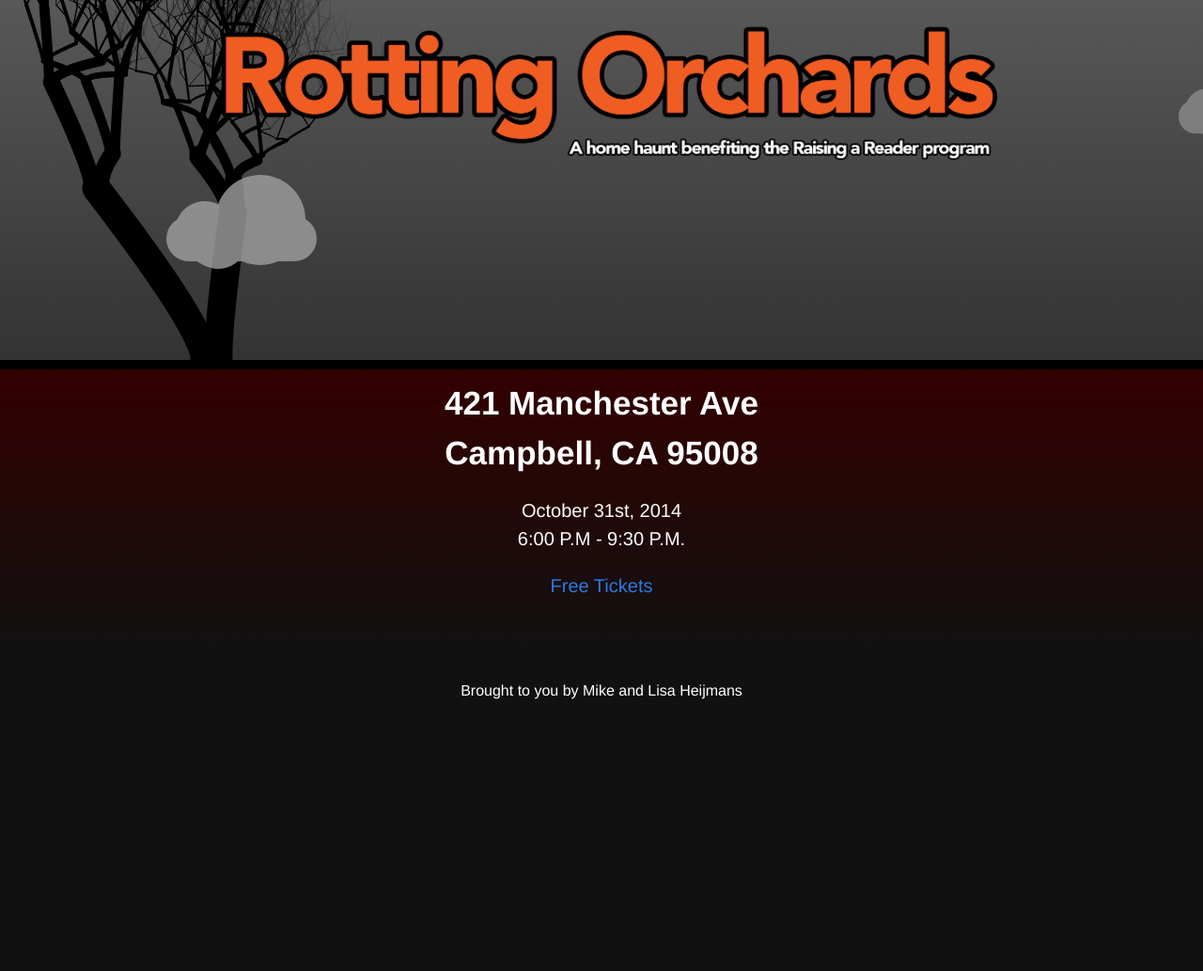
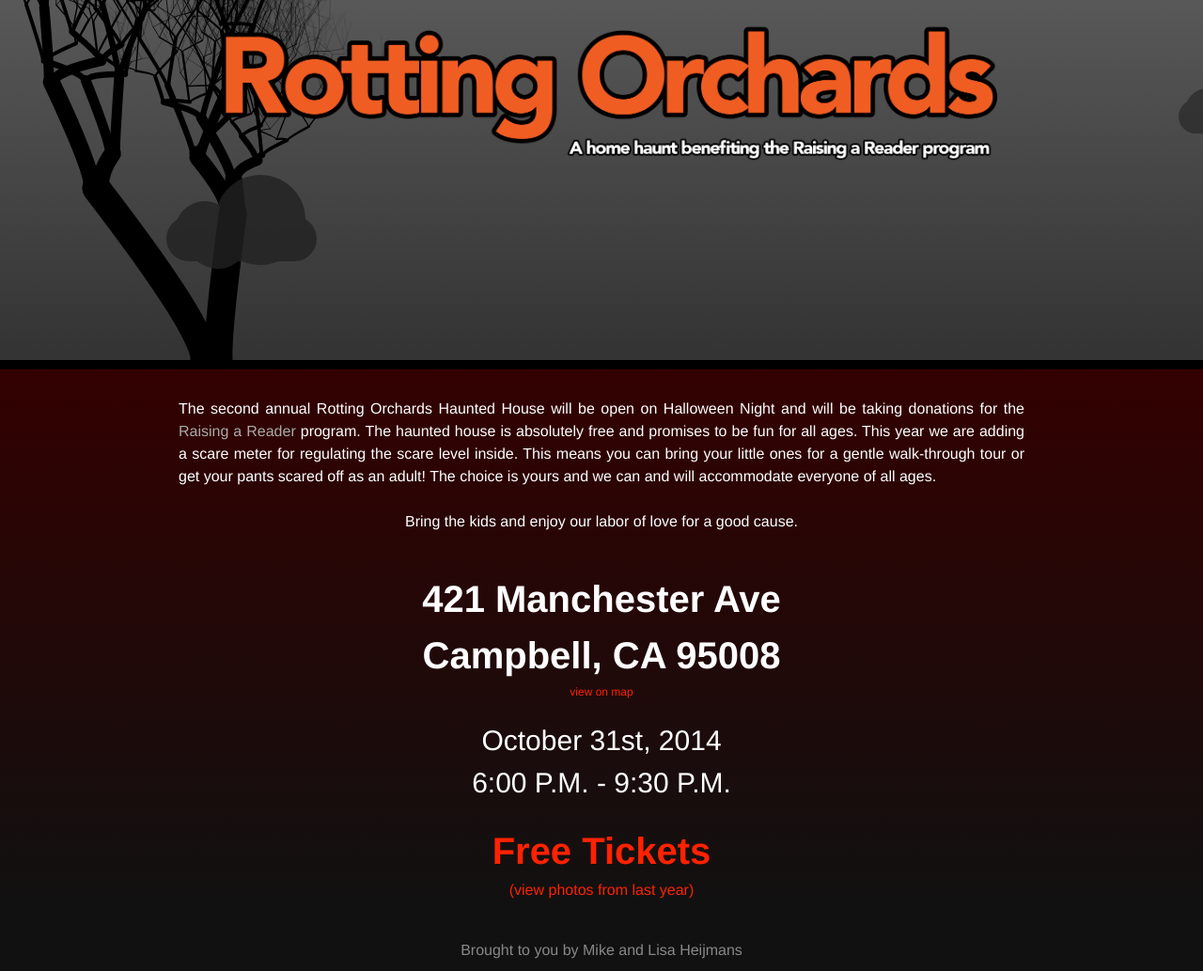
Before and after one commit to parabuzzle/rottingorchards.com, a plain HTML site: page index.html in a window 1280 px wide. Shown: the part 217-1250 px from the top of the page at 94% size. Before the commit the page ends 974 px from the top, so only its background shows below. Drawn offline with Linux system fonts and the light colour scheme.

Commit message:
update the site

```diff
--- a/css/clouds.css
+++ b/css/clouds.css
@@ -17,7 +17,7 @@
 .cloud {
   z-index: 1;
   width: 200px; height: 60px;
-  background: #a0a0a0;
+  background: #222;
 
   border-radius: 200px;
   -moz-border-radius: 200px;
@@ -29,7 +29,7 @@
 .cloud:before, .cloud:after {
   content: '';
   position: absolute;
-  background: #a0a0a0;
+  background: #222;
   width: 100px; height: 80px;
   position: absolute; top: -15px; left: 10px;
 
--- a/css/main.css
+++ b/css/main.css
@@ -16,6 +16,7 @@ body {
   background-color: #111;
   margin: 0;
   padding: 0;
+  color:#fff;
 }
 
 h1, h2, h3, h4, h5, h6 { font-size: 100%; font-weight: 400; }
@@ -81,7 +82,7 @@ a:visited { color: #205caa; }
 #content {
   min-height:300px;
   _height: 300px;
-  color:#fff;
+  z-index: 2;
   margin:auto;
   background: -webkit-linear-gradient(top, #330000 0%, #111 100%);
   background: -linear-gradient(top, #330000 0%, #111 100%);
@@ -89,22 +90,33 @@ a:visited { color: #205caa; }
 }
 
 #address {
+  position: relative;
+  z-index: 2;
   padding:10px;
-  font-size: 35px;
+  font-size: 40px;
   font-weight: bold;
   text-align:center;
 }
 
 #time {
+  position: relative;
+  z-index: 3;
   padding:10px;
-  font-size: 20px;
+  font-size: 30px;
   text-align:center;
 }
 
 #tix {
+  position: relative;
+  z-index: 3;
   padding:10px;
-  font-size: 20px;
+  font-size: 40px;
   text-align:center;
+  font-weight:bold;
+}
+#photos {
+  font-size:16px;
+  font-weight:normal;
 }
 
 #lightning {
@@ -115,9 +127,56 @@ a:visited { color: #205caa; }
 }
 
 #footer {
+  position: relative;
+  z-index: 2;
   text-align:center;
   padding-top:30px;
   padding-bottom:10px;
-  color:#fff;
+  color:#888;
   background:#111;
 }
+
+#summary {
+  position: relative;
+  z-index: 2;
+  width:900px;
+  padding:30px;
+  z-index:3;
+  margin:auto;
+  border-radius: 10px;
+  text-align: justify;
+}
+
+#tombstone {
+  left:26%;
+  bottom: -400px;
+  margin: auto;
+  text-align:center;
+  position: absolute;
+  z-index: 1;
+}
+
+#map {
+  margin:auto;
+  width:800px;
+  position: relative;
+  z-index:1;
+  padding:20px;
+}
+
+#info {
+  position: relative;
+  z-index:3;
+}
+
+#content a {color:#FF2200;}
+#content a:hover {color:#fff;}
+
+#summary a {color: #aaa;}
+
+#map-link {
+  font-size:12px;
+  font-weight: normal;
+}
+
+.center { text-align: center;}
--- a/index.html
+++ b/index.html
@@ -34,18 +34,35 @@
     </div>
 
     <div id="content">
+
+    <div id="summary">
+        The second annual Rotting Orchards Haunted House will be open on Halloween Night and will be taking donations for the <a href="http://www.raisingareader.org/" target="_blank">Raising a Reader</a> program. The haunted house is absolutely free and promises to be fun for all ages. This year we are adding a scare meter for regulating the scare level inside. This means you can bring your little ones for a gentle walk-through tour or get your pants scared off as an adult! The choice is yours and we can and will accommodate everyone of all ages.
+        <br/><br/>
+        <div class="center">Bring the kids and enjoy our labor of love for a good cause.</div>
+    </div>
+    <!-- <div id="tombstone"><img src="img/tombstone.png"/></div> -->
+    <div id="info">
       <div id="address">
         421 Manchester Ave<br/>
         Campbell, CA 95008
+        <div id="map-link">
+      <a href="https://www.google.com/maps/place/421+Manchester+Ave,+Campbell,+CA+95008/@37.293022,-121.925625,15z/data=!4m2!3m1!1s0x808e34c08dfd8529:0x2de07fa5977e39bf?sa=X&ei=npZKVPeYH8j8igK-04CQBA&ved=0CB8Q8gEwAA" target="_blank">view on map</a>
       </div>
+      </div>
+
       <div id="time">
         October 31st, 2014<br/>
-        6:00 P.M - 9:30 P.M.
+        6:00 P.M. - 9:30 P.M.
       </div>
       <div id="tix">
         <a href="https://www.eventbrite.com/e/rotting-orchards-haunted-house-for-charity-tickets-13543672489">Free Tickets</a>
+        <div id="photos">
+        <a href="https://www.flickr.com/photos/parabuzzle/sets/72157646899857348/show/">(view photos from last year)</a>
+      </div>
       </div>
     </div>
+    </div>
+
 
     <div id="footer">
       Brought to you by Mike and Lisa Heijmans
```
